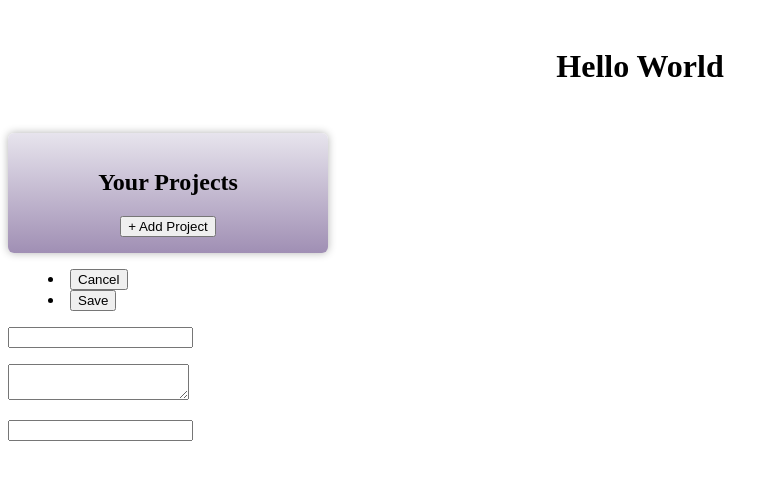
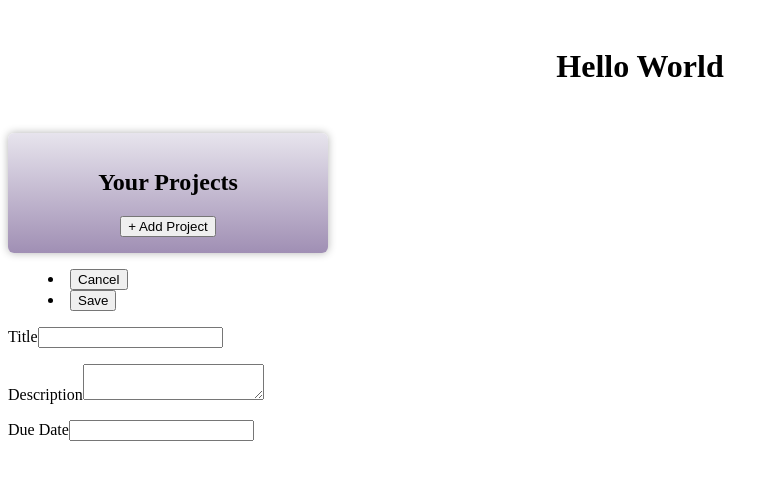
Before and after one commit to Jpkeys29/Project-Management, a React (Vite) app: page / in a window 1280 px wide. Shown: the top 480 px of the page, without its empty margins (0-783 px from the left). Built offline with nearby package versions, Linux system fonts and the light colour scheme.

Commit message:
Displaying bug fixed

```diff
--- a/src/components.jsx/Input.jsx
+++ b/src/components.jsx/Input.jsx
@@ -1,6 +1,6 @@
 export default function Input({label, textarea, ...props}) {
     return <p>
-        <label></label>
-        {textarea ? <textarea {...props}/> : <input {...props}/>}
+        <label>{label}</label>
+        {textarea ? <textarea {...props} /> : <input {...props} />}
     </p>
 }
```
